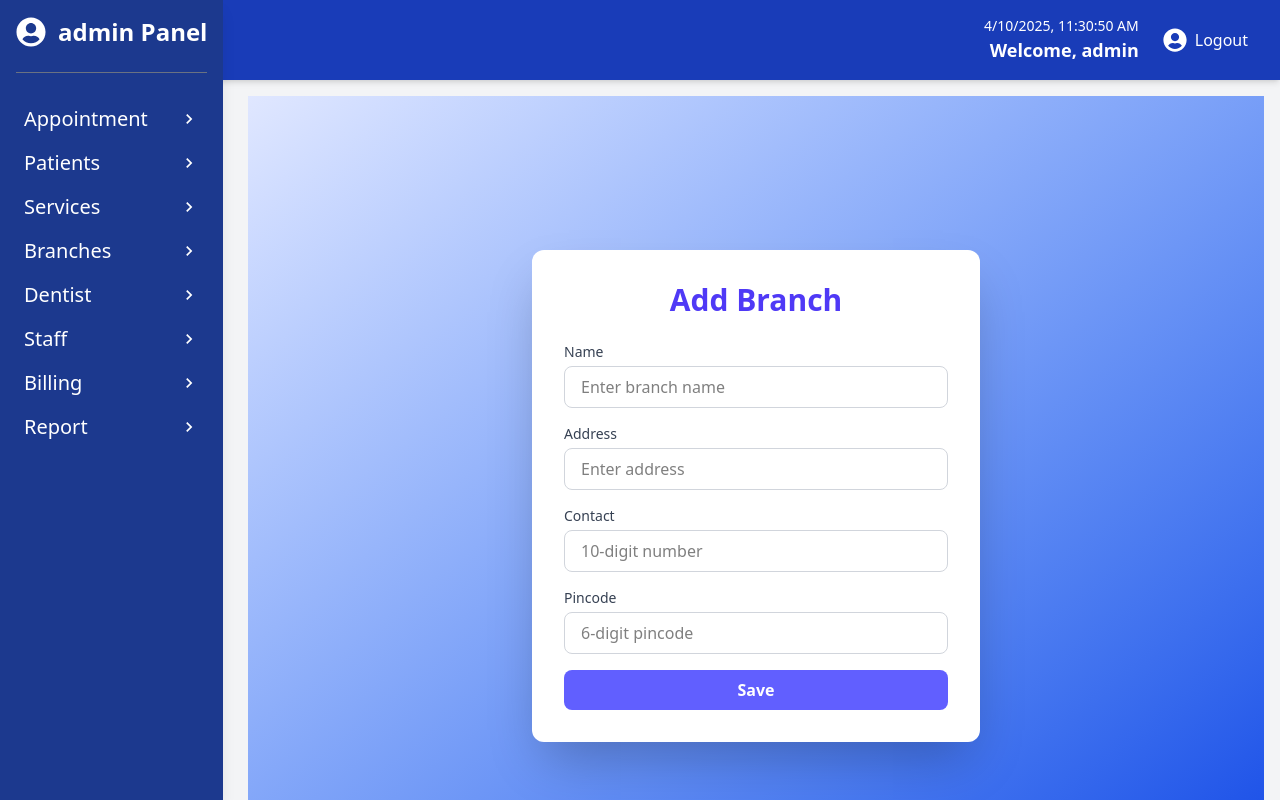
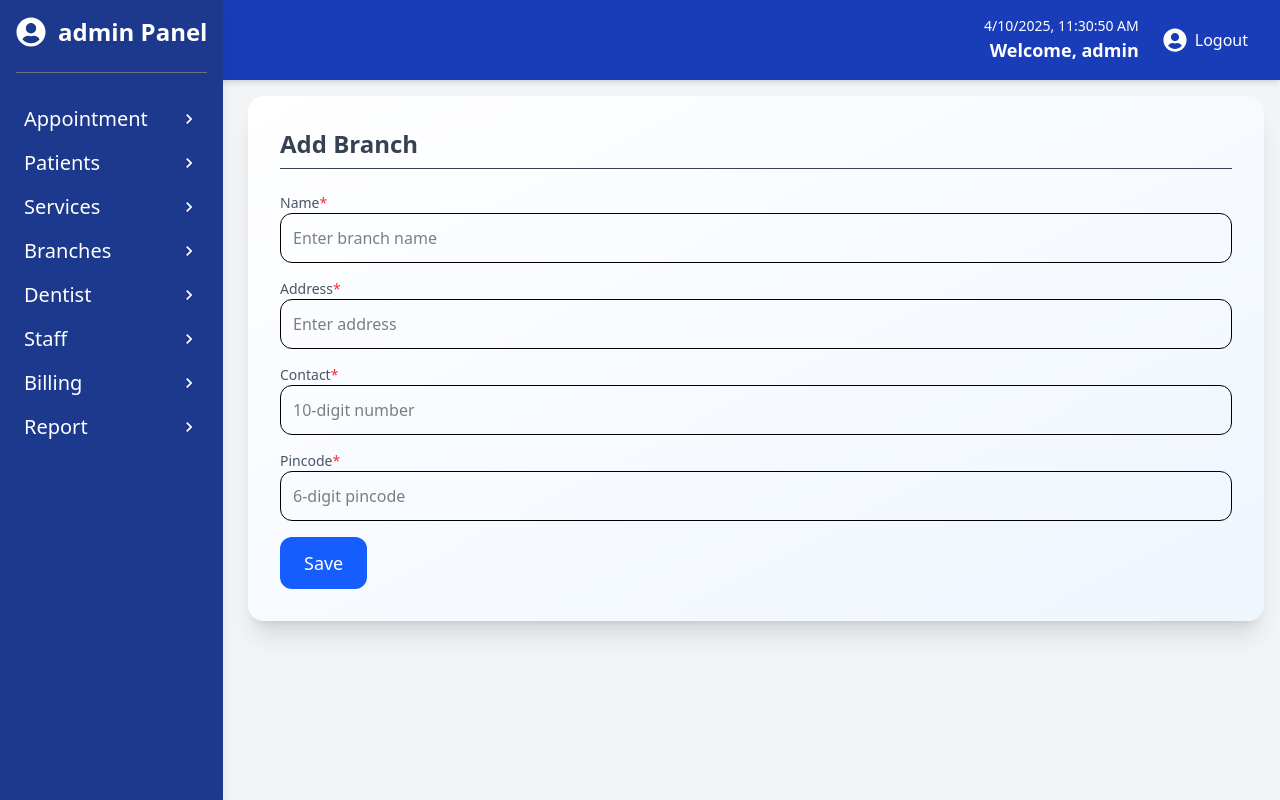
Before and after one commit to Deepak-Manasvi/DentalFrontend, a React (Vite) app: page /admin/add-Branches in a window 1280 px wide. Built offline with nearby package versions, Linux system fonts and the light colour scheme; sample sign-in values are in the browser's storage; the HTML template or start-up script is replaced by a standard one.

Commit message:
Update AddBranches UI.

```diff
--- a/src/component/AddBranches.jsx
+++ b/src/component/AddBranches.jsx
@@ -49,79 +49,82 @@ const AddBranches = () => {
   };
 
   return (
-    <div className="min-h-screen bg-gradient-to-br from-indigo-100 to-blue-700 flex items-center justify-center px-4">
-      <div className="bg-white shadow-2xl rounded-xl p-8 w-full max-w-md">
-        <h2 className="text-3xl font-semibold text-center text-indigo-600 mb-6">Add Branch</h2>
+    <div className="mx-auto p-8 bg-gradient-to-br from-white to-blue-50 shadow-xl rounded-2xl">
+      <h2 className="text-2xl font-bold text-gray-700 mb-6 border-b pb-2">Add Branch</h2>
       <form onSubmit={handleSubmit} className="space-y-4">
         {/* Name */}
         <div>
-            <label className="block text-sm font-medium text-gray-700">Name</label>
+          <label className="block text-sm font-medium text-gray-600">
+            Name<span className="text-red-500">*</span>
+          </label>
           <input
             name="name"
             value={formData.name}
             onChange={handleChange}
-              className={`w-full px-4 py-2 mt-1 border rounded-lg focus:outline-none focus:ring-2 focus:ring-indigo-400 ${
-                errors.name ? 'border-red-500' : 'border-gray-300'
-              }`}
+            required
+            className="w-full p-3 border rounded-xl"
             placeholder="Enter branch name"
           />
-            {errors.name && <p className="text-red-500 text-sm">{errors.name}</p>}
+          {errors.name && <p className="text-red-500 text-sm mt-1">{errors.name}</p>}
         </div>
 
         {/* Address */}
         <div>
-            <label className="block text-sm font-medium text-gray-700">Address</label>
+          <label className="block text-sm font-medium text-gray-600">
+            Address<span className="text-red-500">*</span>
+          </label>
           <input
             name="address"
             value={formData.address}
             onChange={handleChange}
-              className={`w-full px-4 py-2 mt-1 border rounded-lg focus:outline-none focus:ring-2 focus:ring-indigo-400 ${
-                errors.address ? 'border-red-500' : 'border-gray-300'
-              }`}
+            required
+            className="w-full p-3 border rounded-xl"
             placeholder="Enter address"
           />
-            {errors.address && <p className="text-red-500 text-sm">{errors.address}</p>}
+          {errors.address && <p className="text-red-500 text-sm mt-1">{errors.address}</p>}
         </div>
 
         {/* Contact */}
         <div>
-            <label className="block text-sm font-medium text-gray-700">Contact</label>
+          <label className="block text-sm font-medium text-gray-600">
+            Contact<span className="text-red-500">*</span>
+          </label>
           <input
             name="contact"
             value={formData.contact}
             onChange={handleChange}
-              className={`w-full px-4 py-2 mt-1 border rounded-lg focus:outline-none focus:ring-2 focus:ring-indigo-400 ${
-                errors.contact ? 'border-red-500' : 'border-gray-300'
-              }`}
+            required
+            className="w-full p-3 border rounded-xl"
             placeholder="10-digit number"
           />
-            {errors.contact && <p className="text-red-500 text-sm">{errors.contact}</p>}
+          {errors.contact && <p className="text-red-500 text-sm mt-1">{errors.contact}</p>}
         </div>
 
         {/* Pincode */}
         <div>
-            <label className="block text-sm font-medium text-gray-700">Pincode</label>
+          <label className="block text-sm font-medium text-gray-600">
+            Pincode<span className="text-red-500">*</span>
+          </label>
           <input
             name="pincode"
             value={formData.pincode}
             onChange={handleChange}
-              className={`w-full px-4 py-2 mt-1 border rounded-lg focus:outline-none focus:ring-2 focus:ring-indigo-400 ${
-                errors.pincode ? 'border-red-500' : 'border-gray-300'
-              }`}
+            required
+            className="w-full p-3 border rounded-xl"
             placeholder="6-digit pincode"
           />
-            {errors.pincode && <p className="text-red-500 text-sm">{errors.pincode}</p>}
+          {errors.pincode && <p className="text-red-500 text-sm mt-1">{errors.pincode}</p>}
         </div>
 
         {/* Save Button */}
         <button
           type="submit"
-            className="w-full bg-indigo-500 text-white font-semibold py-2 rounded-lg hover:bg-indigo-600 transition"
+          className="bg-blue-600 text-white px-6 py-3 rounded-xl hover:bg-blue-700 transition text-lg"
         >
           Save
         </button>
       </form>
-      </div>
+
     </div>
   );
 };
```
Also changed, not shown: src/component/AddAppointment.jsx (+5 -14 lines). Lines whose indentation alone changed are shown as unchanged.
